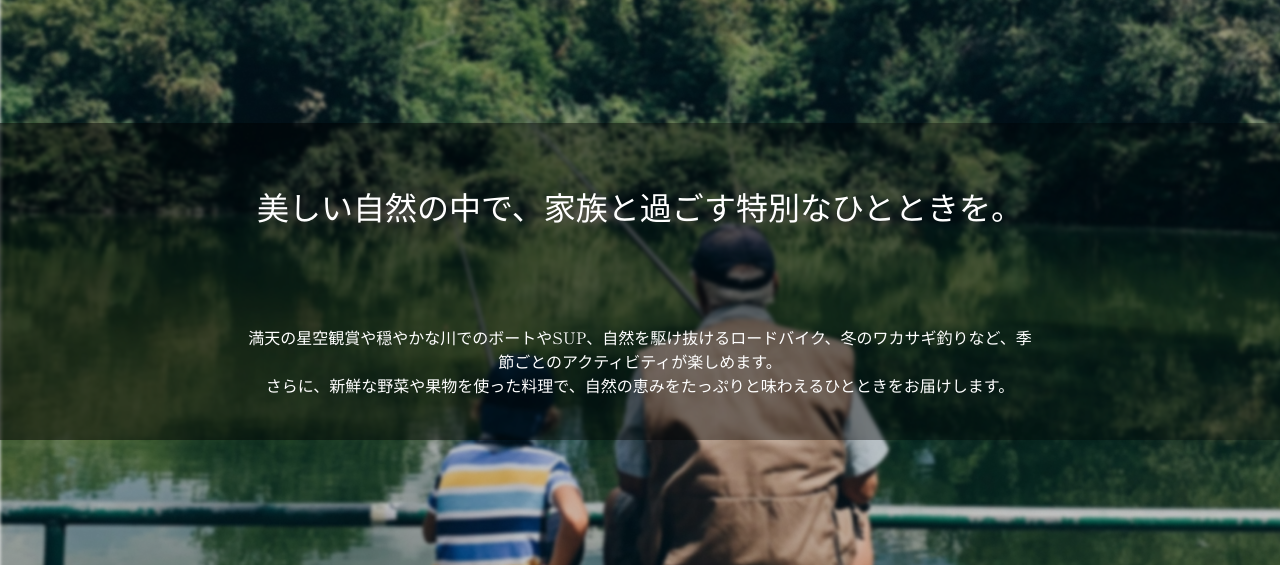
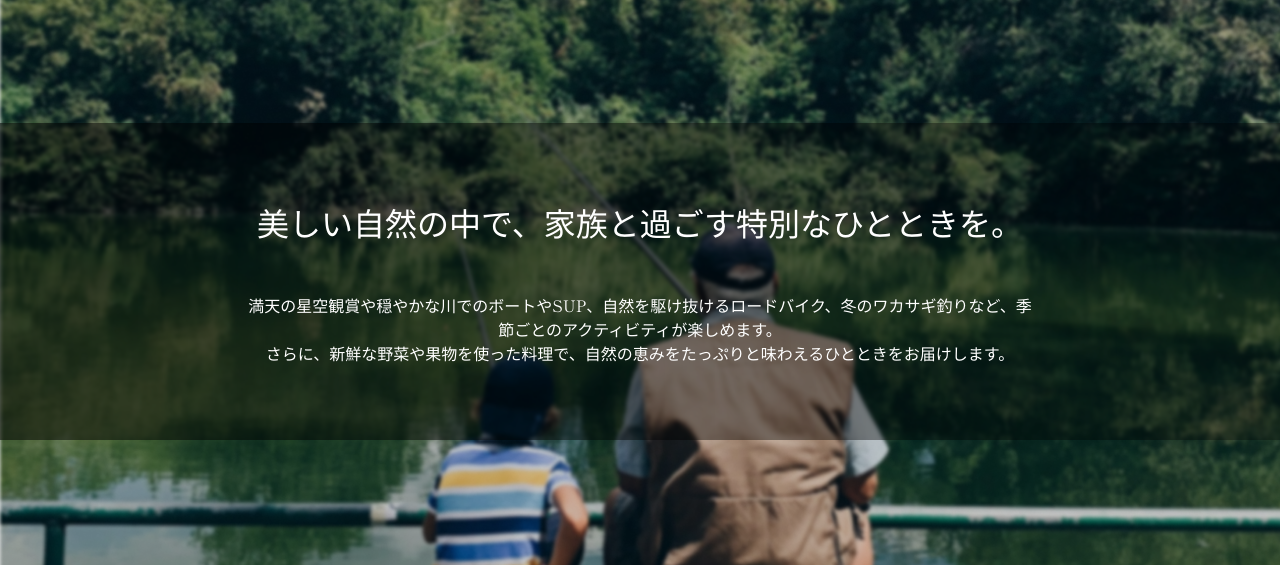
Before and after one commit to hackathon-teamhayasirice/hackathon-teamhayasirice, a plain HTML site: page index.html in a window 1280 px wide. Shown: the part 818-1383 px from the top of the page. Drawn offline with nearby package versions, Linux system fonts and the light colour scheme.

Commit message:
marginとz-indexの修正完了

```diff
--- a/style.css
+++ b/style.css
@@ -94,17 +94,17 @@ img {
   flex-direction: column;
   justify-content: center;
   gap: 48px;
-  z-index: 2;
+  z-index: 1;
 }
 .hero-second-title {
+  margin: 0;
   font-family: var(--font-family);
   color: var(--color-white);
   font-size: 32px;
-  z-index: 2;
 }
 .hero-second-texts {
+  margin: 0;
   font-family: var(--font-family);
   color: var(--color-white);
   font-size: 16px;
-  z-index: 2;
 }
```
